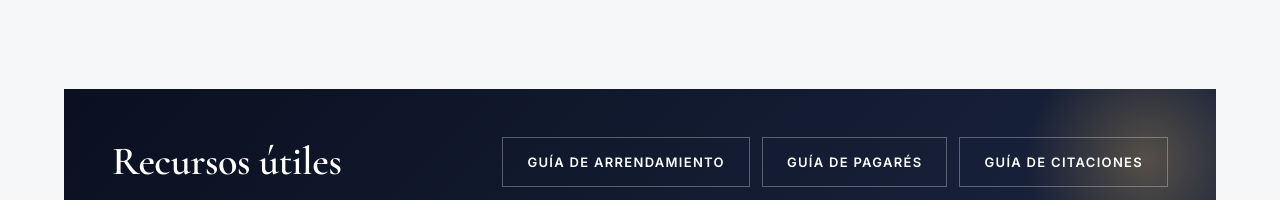
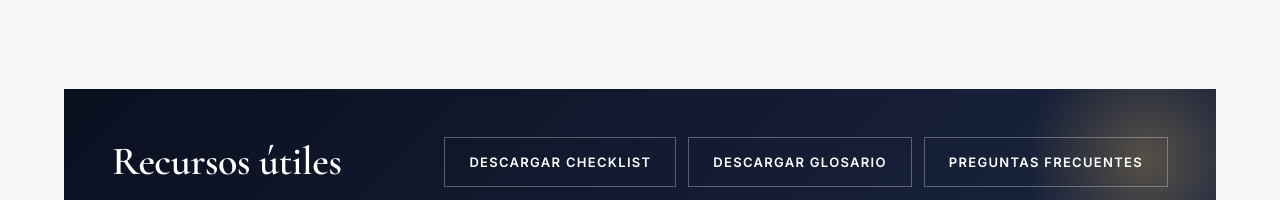
Before and after one commit to PapusPros/despacho-juridico, a plain HTML site: page index.html in a window 1280 px wide. Shown: the part 6280-6480 px from the top of the page. Drawn offline with nearby package versions, Linux system fonts and the light colour scheme.

Commit message:
Descripción de los cambios

```diff
--- a/index.html
+++ b/index.html
@@ -191,9 +191,6 @@
   <section class="bloque" id="recursos">
     <div class="recursos reveal">
       <h2>Recursos útiles</h2>
-      <a href="recursos/articulo-arrendamiento.html">Guía de arrendamiento</a>
-      <a href="recursos/articulo-pagare.html">Guía de pagarés</a>
-      <a href="recursos/articulo-citacion.html">Guía de citaciones</a>
       <a href="recursos/Checklist-Primera-Cita-Dominium-Legal.pdf" download>Descargar checklist</a>
       <a href="recursos/Glosario-Juridico-Dominium-Legal.pdf" download>Descargar glosario</a>
       <a href="#preguntas">Preguntas frecuentes</a>
```
